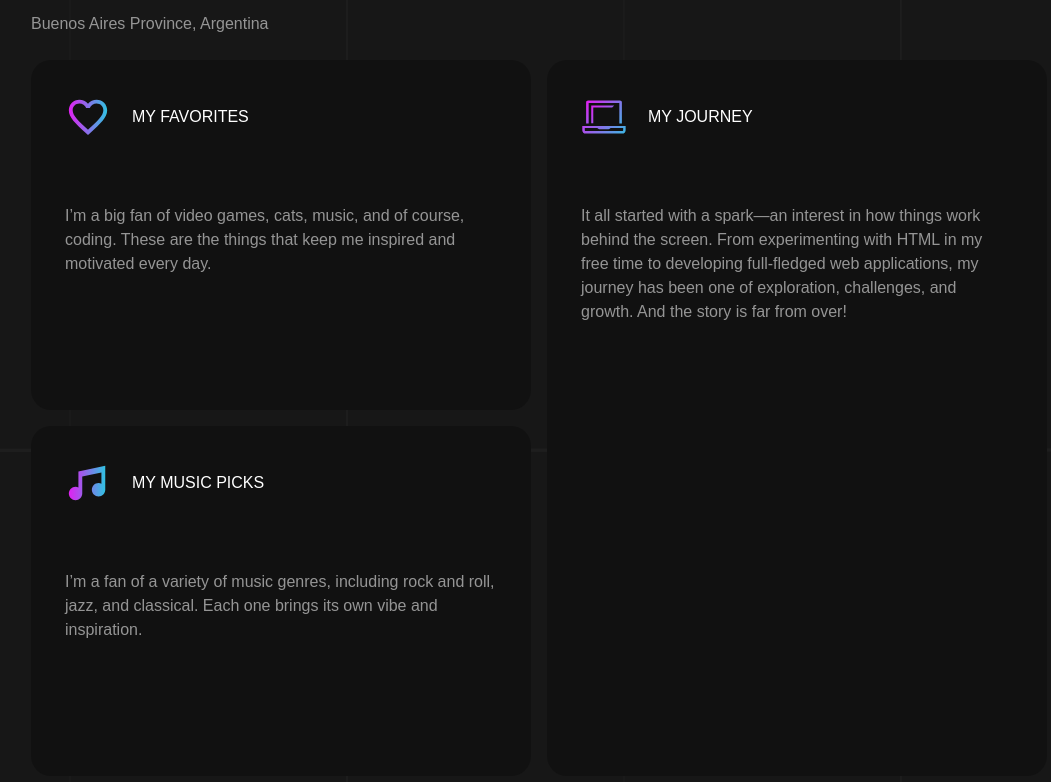
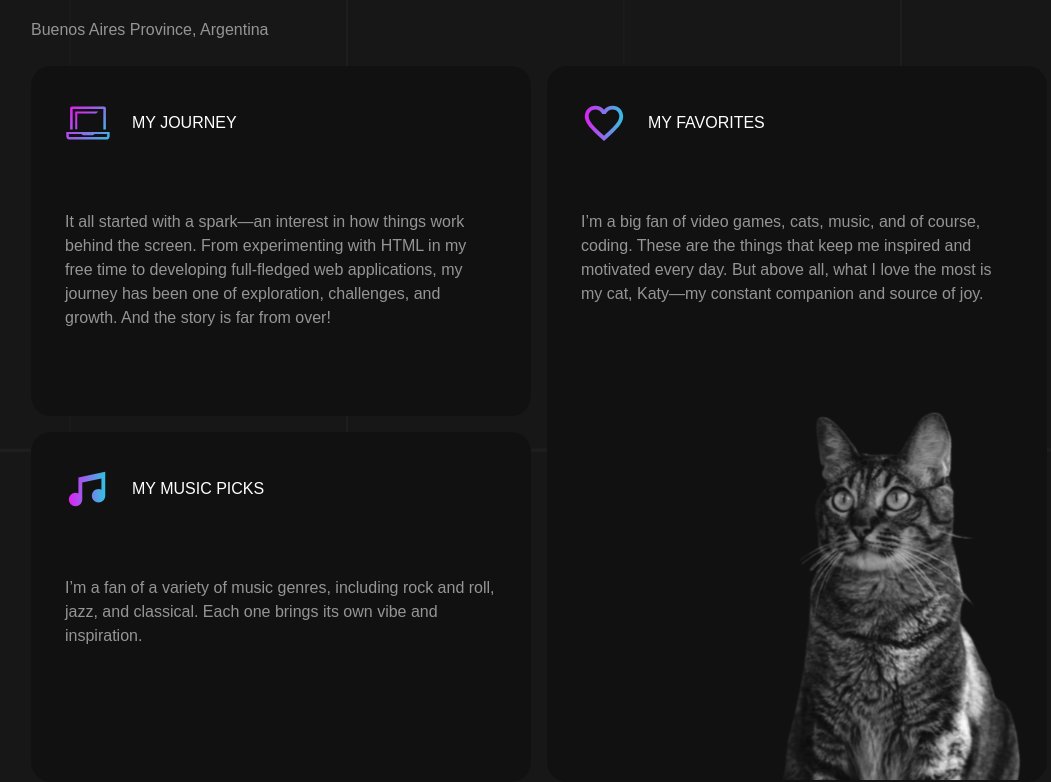
Before and after one commit to TomasSorgetti/portfolio-v3, a Next.js app: page / in a window 1280 px wide. Shown: the part 1739-2521 px from the top of the page, without its empty margins (101-1152 px from the left). Built offline with nearby package versions, Linux system fonts and the light colour scheme.

Commit message:
feat: about img added

```diff
--- a/src/components/sliders/ProjectSlider.jsx
+++ b/src/components/sliders/ProjectSlider.jsx
@@ -173,8 +173,10 @@ export default function ProjectSlider({ list }) {
         {list.map((item, index) => (
           <span
             key={item.title}
-            className={`block w-[10px] h-[10px] rounded-full bg-gray cursor-pointer transition-all ${
-              index === activeIndex ? "bg-gradient w-4 h-4" : ""
+            className={`block rounded-full bg-gray cursor-pointer transition-all ${
+              index === activeIndex
+                ? "bg-gradient w-4 h-4"
+                : "w-[10px] h-[10px]"
             }`}
           >
             {/* Dot */}
--- a/src/layouts/home/About.tsx
+++ b/src/layouts/home/About.tsx
@@ -2,6 +2,7 @@ import HobbyIcon from "@/components/icons/HobbyIcon";
 import MusicIcon from "@/components/icons/MusicIcon";
 import PcIcon from "@/components/icons/PcIcon";
 import WorldIcon from "@/components/icons/WorldIcon";
+import Image from "next/image";
 
 export default function About() {
   return (
@@ -17,18 +18,6 @@ export default function About() {
         {/* card 1 */}
         <div className="flex flex-col gap-16 h-[350px] bg-black p-8 rounded-[20px] hover:border-pink border-2 border-transparent cursor-pointer transition-all">
           <div className="flex items-center gap-[21px]">
-            <HobbyIcon />
-            <h3 className="uppercase">MY FAVORITES</h3>
-          </div>
-          <p className="text-gray">
-            I’m a big fan of video games, cats, music, and of course, coding.
-            These are the things that keep me inspired and motivated every day.
-          </p>
-        </div>
-
-        {/* card 2 */}
-        <div className="flex flex-col gap-16 h-full bg-black p-8 rounded-[20px] row-span-2 hover:border-pink border-2 border-transparent cursor-pointer transition-all">
-          <div className="flex items-center gap-[21px]">
             <PcIcon />
             <h3 className="uppercase">MY JOURNEY</h3>
           </div>
@@ -38,6 +27,27 @@ export default function About() {
             developing full-fledged web applications, my journey has been one of
             exploration, challenges, and growth. And the story is far from over!
           </p>
+        </div>
+
+        {/* card 2 */}
+        <div className="relative flex flex-col gap-16 h-full bg-black p-8 rounded-[20px] row-span-2 hover:border-pink border-2 border-transparent cursor-pointer transition-all group">
+          <div className="flex items-center gap-[21px]">
+            <HobbyIcon />
+            <h3 className="uppercase">MY FAVORITES</h3>
+          </div>
+          <p className="text-gray">
+            I’m a big fan of video games, cats, music, and of course, coding.
+            These are the things that keep me inspired and motivated every day.
+            But above all, what I love the most is my cat, Katy—my constant
+            companion and source of joy.
+          </p>
+          <Image
+            src="/images/about/katy.png"
+            alt="my adorable cat"
+            width={368.33}
+            height={373.17}
+            className="w-[368.33px] h-[373.17px] object-contain absolute bottom-0 right-0 filter grayscale transition-all duration-500 group-hover:grayscale-0"
+          />
         </div>
 
         {/* card 3 */}
```
Also changed, not shown: public/images/about/katy.png (added).
